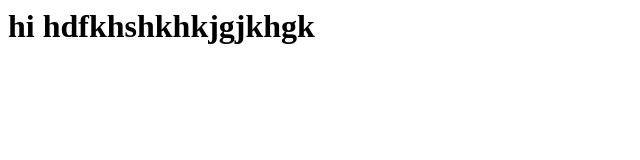
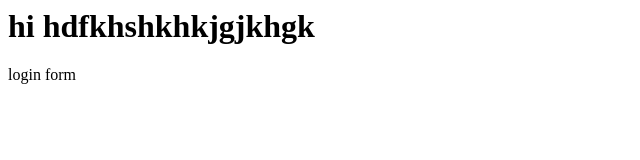
Before and after one commit to Juthisarker/myapp_example, a plain HTML site: page index.html in a window 1280 px wide. Shown: the full height of the page, 0-640 px from the left. Drawn offline with Linux system fonts and the light colour scheme.

Commit message:
login form

```diff
--- /dev/null
+++ b/dr1/app1.js
@@ -0,0 +1 @@
+console.log('dr1');
--- a/index.html
+++ b/index.html
@@ -4,5 +4,6 @@
 </head>
 <body>
  <h1>hi hdfkhshkhkjgjkhgk</h1>
+login form
 </body>
 </html>
```
Also changed, not shown: login.html (added, +1 -0 lines), 1 other file.
